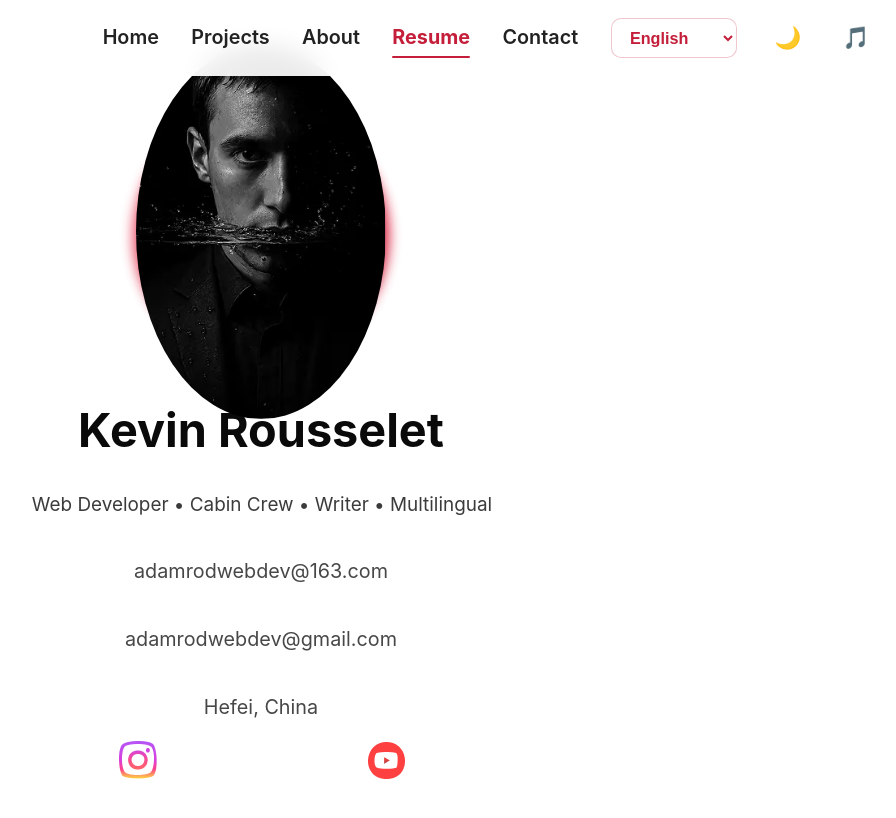
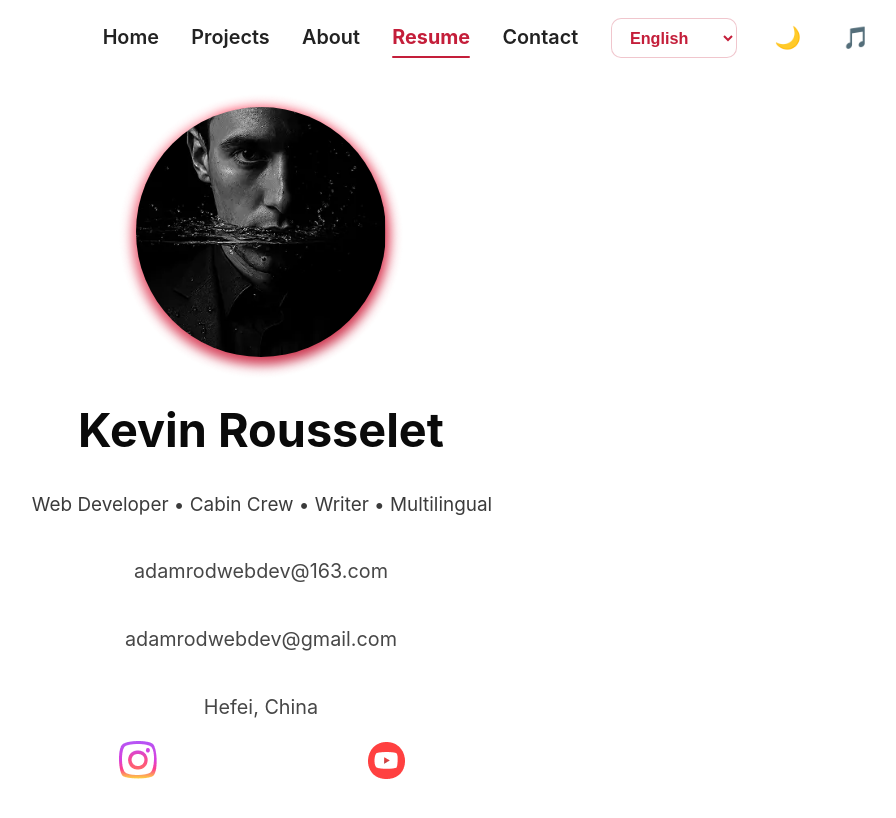
Before and after one commit to krousselet/portfolio_china, a Vue app: page /resume in a window 1280 px wide. Shown: the top 818 px of the page, without its empty margins (379-1275 px from the left). Built offline with nearby package versions, Linux system fonts and the light colour scheme.

Commit message:
optimisation

```diff
--- a/src/components/Navbar.vue
+++ b/src/components/Navbar.vue
@@ -152,7 +152,7 @@ $light-bg: #ffffff;
   gap: 1rem;
   align-items: center;
   flex-wrap: wrap;
-  justify-content: center;
+  justify-content: space-around;
 
   a {
     font-weight: 600;
--- a/src/views/Resume.vue
+++ b/src/views/Resume.vue
@@ -396,8 +396,8 @@ $white: #fff;
   }
 
   img {
-    width: 100%;
-    height: 100%;
+    width: 250px;
+    height: 250px;
     border-radius: 50%;
     object-fit: cover;
     position: relative;
```
